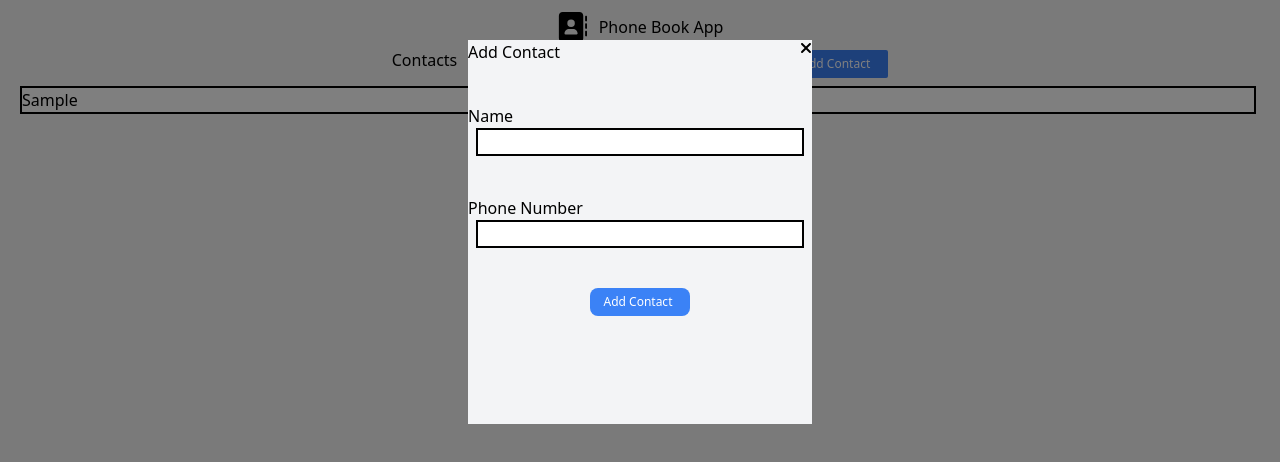
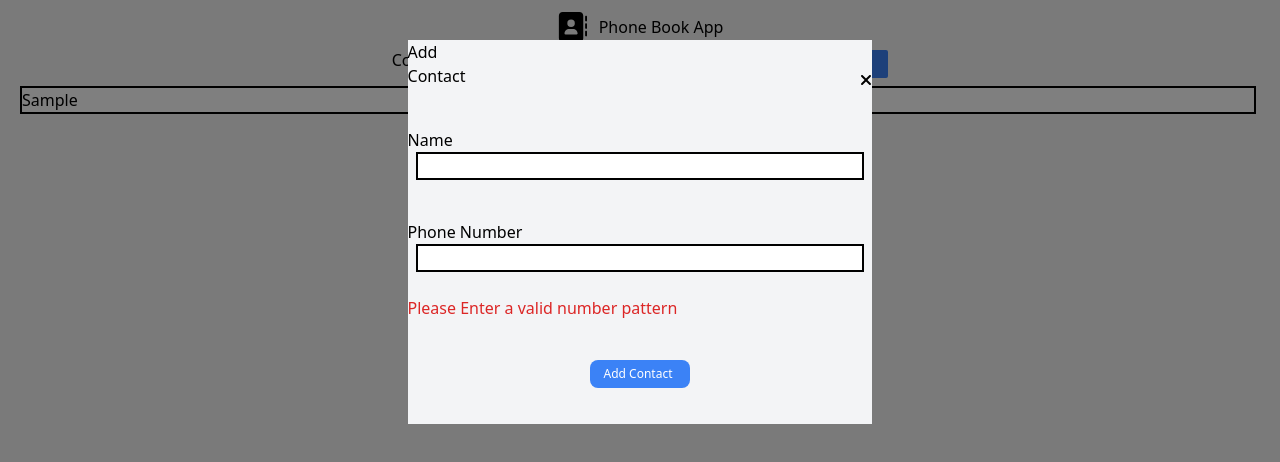
Before and after one commit to Dwikavindra/phonebookapp, a React (Create React App) app: page / in a window 1280 px wide. Both pictures are taken after typing "Sample" into the empty fields and a click on the button "+ Add Contact". Shown: the top 462 px of the page. Built offline with nearby package versions, Linux system fonts and the light colour scheme.

Commit message:
Added Regex Check

```diff
--- a/src/ModalAddContact.tsx
+++ b/src/ModalAddContact.tsx
@@ -26,21 +26,33 @@ function ModalAddContact(props: AddContactProps) {
   }
   const [name, setName] = useState("");
   const [phoneNumber, setPhoneNumber] = useState("");
+  const [
+    phoneNumberErrorVisibilityLength,
+    setPhoneNumberErrorVisibilityLength,
+  ] = useState<string>("invisible");
+  const [
+    phoneNumberErrorVisibilityInvalidPattern,
+    setPhoneNumberErrorVisibilityInvalidPattern,
+  ] = useState<string>("invisible");
   return (
     <div
       className={`${props.showModalContactAdd} bg-black bg-opacity-50 absolute inset-0 flex justify-center w-screen `}
     >
       <div className=" flex flex-col bg-gray-100 mt-10 h-96">
         <div className=" flex flex-row">
+          <div className=" items-center">
             <h1>Add Contact</h1>
+          </div>
+          <div className="flex ml-[79%]">
             <button
-            className="flex inline-text ml-60"
+              className="flex inline-text items-end"
               onClick={() => {
                 props.setShowModalContactAdd();
               }}
             >
               <FontAwesomeIcon icon={faXmark}></FontAwesomeIcon>
             </button>
+          </div>
         </div>
         <h3 className="mt-10">Name</h3>
         <input
@@ -58,13 +70,37 @@ function ModalAddContact(props: AddContactProps) {
             setPhoneNumber(e.target.value);
           }}
         ></input>
+        <h2 className={`${phoneNumberErrorVisibilityLength} text-red-600`}>
+          Phone Number must be 11 Characters and 15 Characters max
+        </h2>
+        <h2
+          className={`${setPhoneNumberErrorVisibilityInvalidPattern} text-red-600`}
+        >
+          Please Enter a valid number pattern
+        </h2>
         <div className="flex justify-center items-center">
           <button
             className=" mt-10 flex justify-center items-center border-2 bg-blue-500 text-white rounded-lg border-transparent"
             onClick={() => {
+              let regexPhoneNumberPattern: RegExp = new RegExp(
+                "/+?([ -]?d+)+|(d+)([ -]d+)/g"
+              );
+              if (phoneNumber == "") {
+                setPhoneNumberErrorVisibilityLength("invisible");
+                setPhoneNumberErrorVisibilityInvalidPattern("invisible");
+              }
+              if (phoneNumber.length > 15 && phoneNumber.length < 11) {
+                setPhoneNumberErrorVisibilityLength("visible");
+              } else if (regexPhoneNumberPattern.test(phoneNumber) == false) {
+                setPhoneNumberErrorVisibilityInvalidPattern("visible");
+              } else {
+                setPhoneNumberErrorVisibilityLength("invisible");
+                setPhoneNumberErrorVisibilityInvalidPattern("invisible");
                 AddContact(individualContact, name, phoneNumber);
                 setName("");
                 setPhoneNumber("");
+                props.setShowModalContactAdd();
+              }
             }}
           >
             <h3 className="mt-1  ml-3 mr-4 mb-1 text-xs"> Add Contact</h3>
```
Lines whose indentation alone changed are shown as unchanged.
